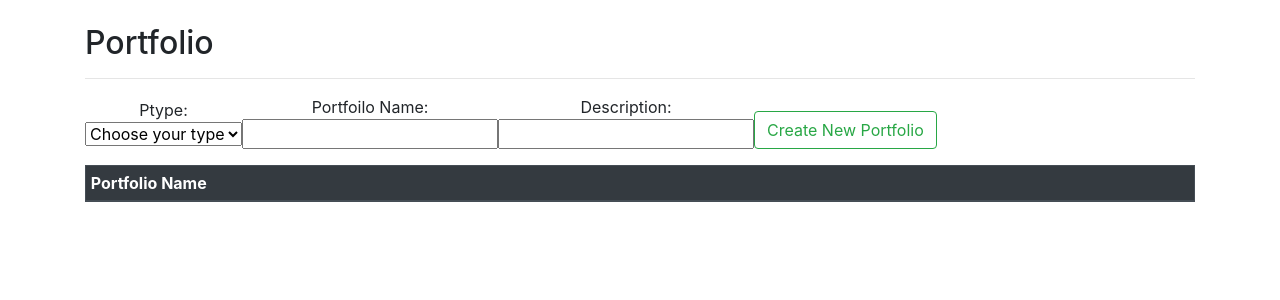
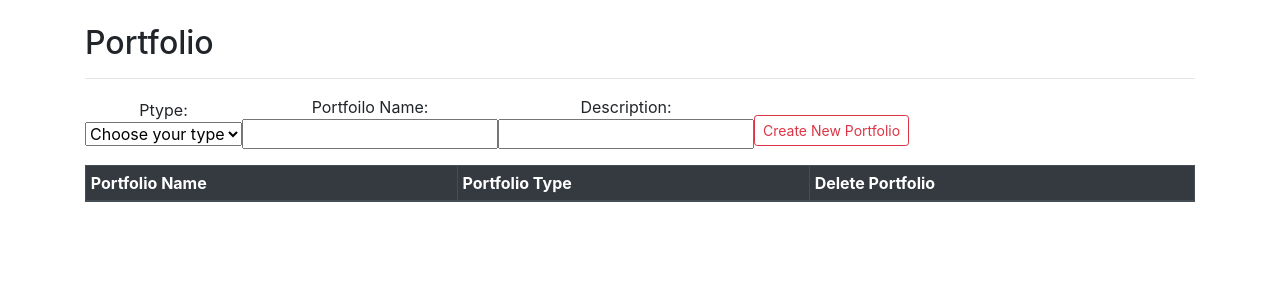
Before and after one commit to 21Average/Stocks-Portfolio-Management, a Django app: page /stocks/createPortfolio/ in a window 1280 px wide. Shown: the part 56-356 px from the top of the page. Run offline with Django 3.2, Linux system fonts and the light colour scheme; data that the repository does not hold is empty; some libraries are stand-ins or nearby versions.

Commit message:
delete port

```diff
--- a/backend/comp3900_stockoverflow/stocks/views.py
+++ b/backend/comp3900_stockoverflow/stocks/views.py
@@ -136,16 +136,21 @@ def portfolio_create_form(request):
     portfolio_list = Portfolio.objects.all()
     form = PortfolioCreateForm()
     if request.method == "POST":
-        form = PortfolioCreateForm(request.POST or None)
-        if form.is_valid():
-            form = form.save(commit=False)
-            #form.stock_list = [99]
-            form.save()
-            if form.ptype == "WatchList":
-                return redirect(reverse('stocks:manageWatchList', args=[form.pk]))
-            elif form.ptype == "Portfolio":
-                return redirect(reverse('stocks:managePortfolio', args=[form.pk]))
+        if 'add_portfolio' in request.POST:
+            form = PortfolioCreateForm(request.POST or None)
+            if form.is_valid():
+                form = form.save(commit=False)
 
+                form.save()
+                if form.ptype == "WatchList":
+                    return redirect(reverse('stocks:manageWatchList', args=[form.pk]))
+                elif form.ptype == "Portfolio":
+                    return redirect(reverse('stocks:managePortfolio', args=[form.pk]))
+
+        elif 'remove_portfolio' in request.POST:
+            portfolio_pk= request.POST.get('portfolio_pk')
+            Portfolio.objects.filter(id=portfolio_pk).delete()
+            return HttpResponseRedirect("")
 
     context = {
         'portfolio_list': portfolio_list,
--- a/backend/comp3900_stockoverflow/templates/stocks/createPortfolio.html
+++ b/backend/comp3900_stockoverflow/templates/stocks/createPortfolio.html
@@ -9,17 +9,18 @@ Create Portfolio
     <h2>Portfolio</h2>
     <hr>
 
-    <form method="POST" action="{% url 'stocks:createPortfolio' %}" class="form-inline my-2 my-lg-0">
+    <form method="POST" action="{% url 'stocks:createPortfolio'%}" class="form-inline my-2 my-lg-0">
         {% csrf_token %}
         {{form.as_p}}
-        <button class="btn btn-outline-success my-2 my-sm-0" type="submit">Create New Portfolio</button>
-
+        <input name=add_portfolio class="btn btn-outline-danger btn-sm" type="submit" value="Create New Portfolio">
     </form>
 
     <table class="table table-striped table-bordered table-hover table-sm">
         <thead class="thead-dark">
             <tr>
                 <th scope="col">Portfolio Name</th>
+                <th scope="col">Portfolio Type</th>
+                <th scope="col">Delete Portfolio</th>
             </tr>
         </thead>
 
@@ -29,12 +30,28 @@ Create Portfolio
             <tr>
                 <td><a href="{% url 'stocks:manageWatchList' portfolio.pk %}">{{portfolio.name}}</a></td>
                 <td>{{portfolio.ptype}}</td>
+                <td>
+                    <form method="POST" action="{% url 'stocks:createPortfolio'%}" class="form-inline my-2 my-lg-0">
+                        {% csrf_token %}
+                        <input type="hidden" name="portfolio_pk" value={{portfolio.pk}}>
+                        <input name=remove_portfolio class="btn btn-outline-danger btn-sm" type="submit" value="x">
+
+                    </form>
+                </td>
             </tr>
                  {% endif %}
                 {% if portfolio.ptype == 'Portfolio'%}
             <tr>
                 <td><a href="{% url 'stocks:managePortfolio' portfolio.pk %}">{{portfolio.name}}</a></td>
                 <td>{{portfolio.ptype}}</td>
+                <td>
+                    <form method="POST" action="{% url 'stocks:createPortfolio'%}" class="form-inline my-2 my-lg-0">
+                        {% csrf_token %}
+                        <input type="hidden" name="portfolio_pk" value={{portfolio.pk}}>
+                        <input name=remove_portfolio class="btn btn-outline-danger btn-sm" type="submit" value="x">
+
+                    </form>
+                </td>
             </tr>
                  {% endif %}
             {% endfor %}
```
